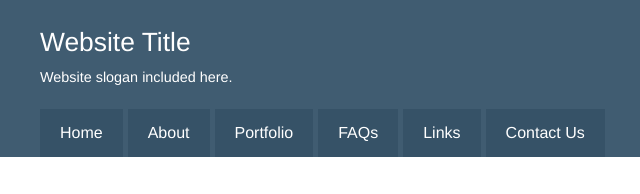
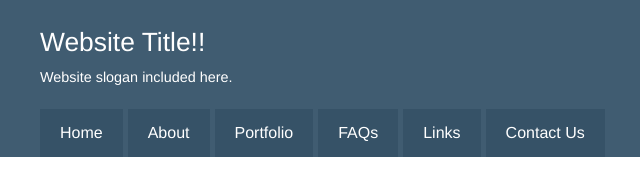
Before and after one commit to jgrasshopper/modal, a plain HTML site: page index.html in a window 1280 px wide. Shown: the top 194 px of the page, 0-640 px from the left. Drawn offline with Linux system fonts and the light colour scheme.

Commit message:
Changed Title

```diff
--- a/index.html
+++ b/index.html
@@ -19,7 +19,7 @@
 
 			<!-- container -->
 			<div class="container">
-				<h1>Website Title</h1>
+				<h1>Website Title!!</h1>
 				<p class="hide-small">Website slogan included here.</p>
 
 				<nav class="site-nav">
```
